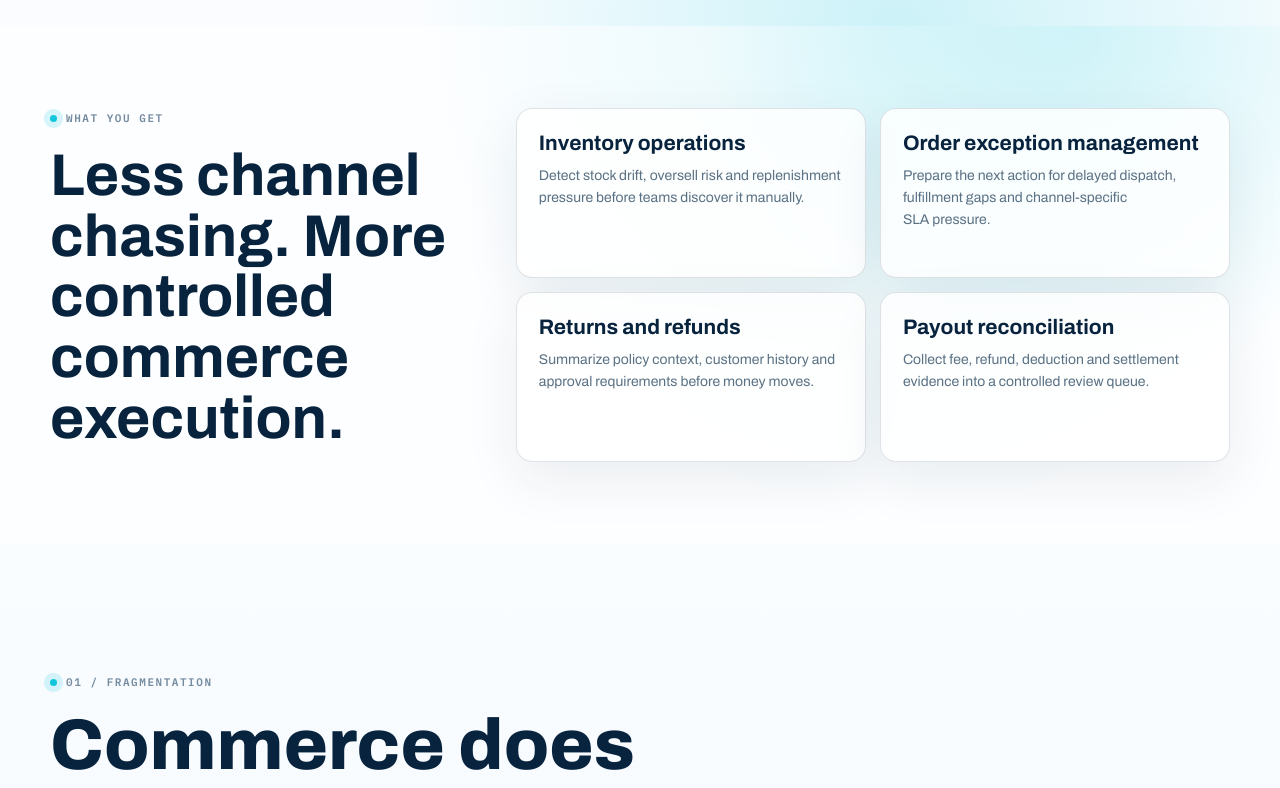
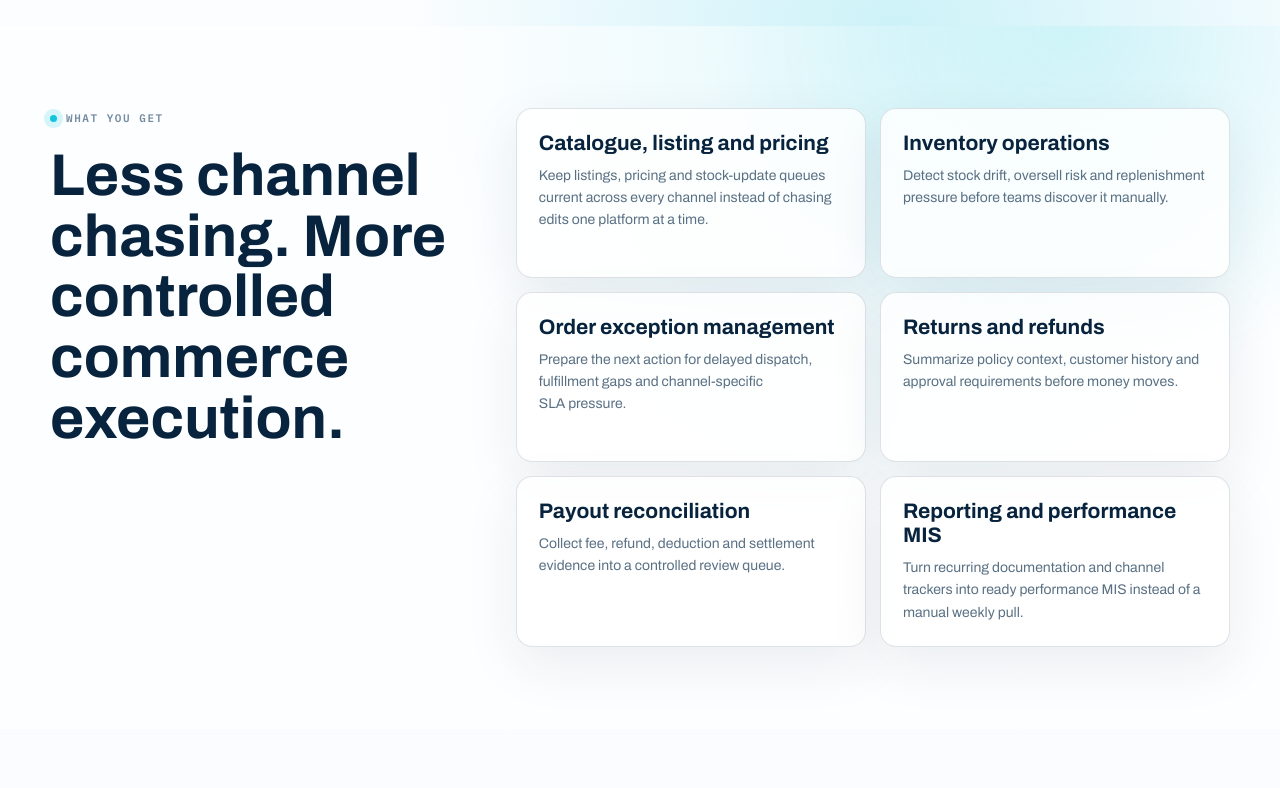
Before and after one commit to g-gulati/sanocea, a React (Vite) app: page / in a window 1280 px wide. Shown: the part 1180-1968 px from the top of the page. Built offline with nearby package versions, Linux system fonts and the light colour scheme.

Commit message:
Add catalogue/listing/pricing and reporting/MIS to site copy; name escalation authorities

```diff
--- a/src/main.jsx
+++ b/src/main.jsx
@@ -108,17 +108,19 @@ const capabilities = [
 const faqs = [
   ['Is AI the core feature of Sanocea?', 'Yes. Sanocea uses AI to classify operational signals, prepare next actions, summarize evidence and reduce manual coordination. The execution still follows merchant rules, permissions and approval boundaries.'],
   ['Which ecommerce platforms can Sanocea work with?', 'Sanocea can be configured around almost any marketplace, storefront, fulfillment partner or local channel where the merchant provides approved API access, credentials, exports, webhooks or operating permissions.'],
-  ['What ecommerce operations can Sanocea automate?', 'Sanocea is designed for inventory drift, order exceptions, marketplace SLA checks, return and refund workflows, payout reconciliation, customer support handoffs and repeated channel follow-up.'],
+  ['What ecommerce operations can Sanocea automate?', 'Sanocea is designed for catalogue, listing and pricing queues, inventory drift, order exceptions, marketplace SLA checks, return and refund workflows, payout reconciliation, recurring reporting and performance MIS, customer support handoffs and repeated channel follow-up.'],
   ['Is Sanocea useful for global commerce teams?', 'Yes. Sanocea is built for sellers operating across global marketplaces, regional channels, storefronts, fulfillment partners and internal tools.'],
   ['Does Sanocea replace an order management system?', 'Sanocea can support order operations and exception workflows, but the right architecture depends on the existing commerce stack, marketplace access and operational process.'],
   ['Do platform logos imply official partnerships?', 'No. Logos are example surfaces only. They do not imply partnership, certification or guaranteed integration availability.'],
 ]
 
 const outcomes = [
+  ['Catalogue, listing and pricing', 'Keep listings, pricing and stock-update queues current across every channel instead of chasing edits one platform at a time.'],
   ['Inventory operations', 'Detect stock drift, oversell risk and replenishment pressure before teams discover it manually.'],
   ['Order exception management', 'Prepare the next action for delayed dispatch, fulfillment gaps and channel-specific SLA pressure.'],
   ['Returns and refunds', 'Summarize policy context, customer history and approval requirements before money moves.'],
   ['Payout reconciliation', 'Collect fee, refund, deduction and settlement evidence into a controlled review queue.'],
+  ['Reporting and performance MIS', 'Turn recurring documentation and channel trackers into ready performance MIS instead of a manual weekly pull.'],
 ]
 
 const useCases = [
@@ -757,7 +759,8 @@ function AuthorityScene() {
           <h2>AI does the prep work. You still make the final call.</h2>
           <p>
             Sanocea can sort, summarize and recommend. But inventory changes, refunds, payouts and anything
-            that touches a customer still follow your rules and need your approval.
+            that touches a customer still get escalated to the right authority &mdash; your warehouse team,
+            key account manager or management &mdash; and need approval before anything moves.
           </p>
         </Reveal>
         <div className="authority-console">
```
